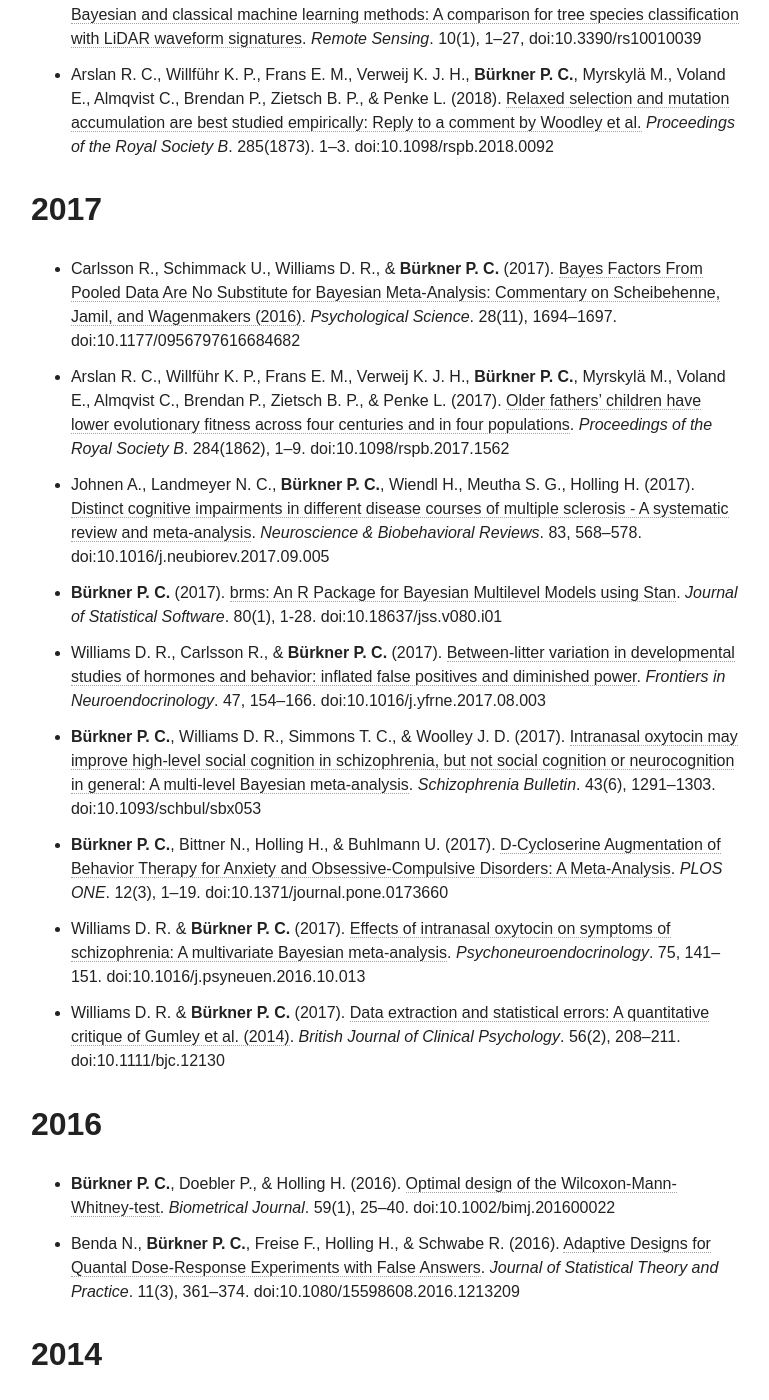
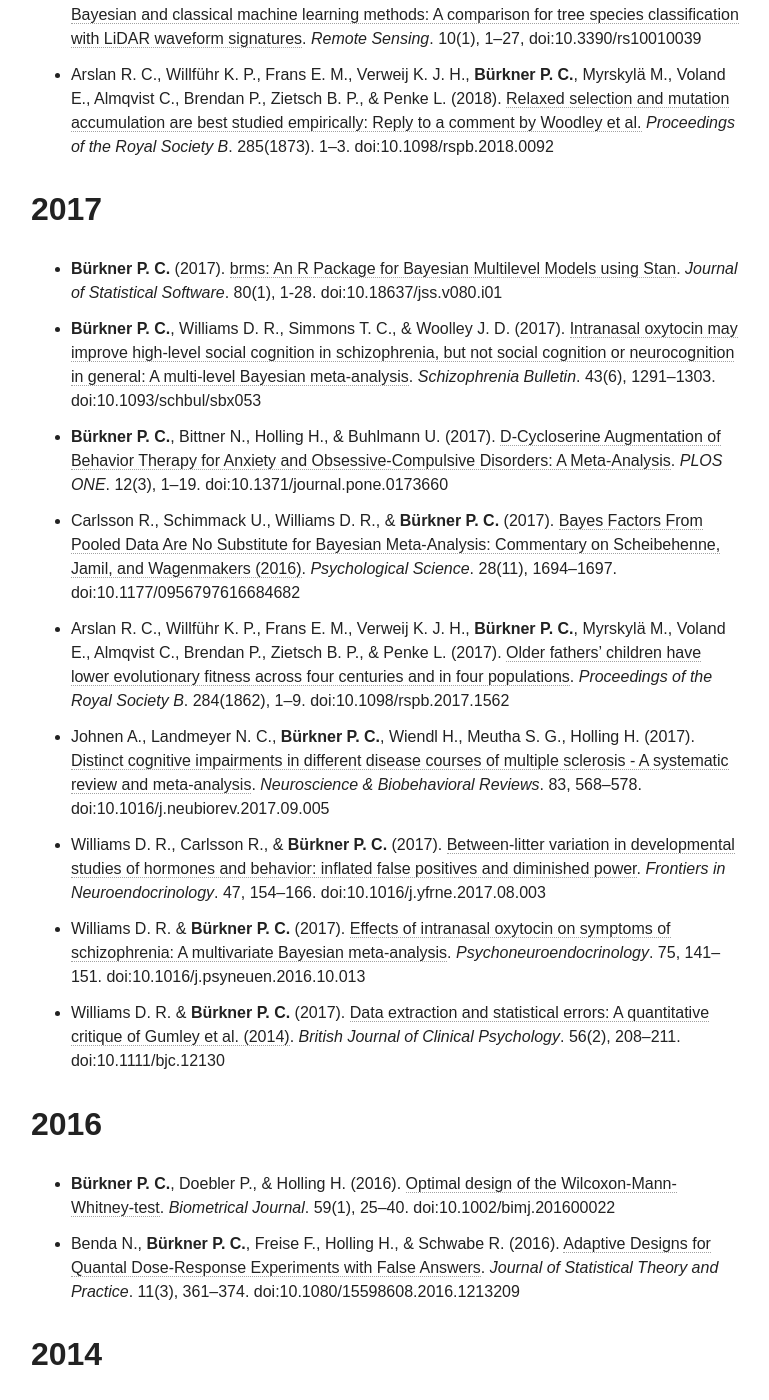
Before and after one commit to paul-buerkner/paul-buerkner.github.io, a Jekyll site: the page built from publications/index.md, in a window 1280 px wide and 1400 px high, scrolled down 2535 px. Shown: the whole window, without its empty margins (255-1024 px from the left). Built offline with Jekyll 4.4.1, drawn with Linux system fonts in a browser that asks for light colours; nearby versions of some CDN libraries; some of the changed text lies outside the part shown.

Commit message:
update list of publictions

```diff
--- a/publications/index.md
+++ b/publications/index.md
@@ -24,11 +24,11 @@
 * Beisemann M., Forthmann B., **Bürkner P. C.**, & Holling H. (2019). Psychometric Evaluation of an Alternate Scoring for the Remote Associates Test. *The Journal of Creative Behavior*. 1--16. doi:10.1002/jocb.394
 
 ## 2018
-* **Bürkner P. C.**, Schwabe S., & Holling H. (2018). [Optimal Designs for the Generalized Partial Credit Model](https://onlinelibrary.wiley.com/doi/full/10.1111/bmsp.12148). *British Journal of Mathematical and Statistical Psychology*. 1--23. *[preprint](https://arxiv.org/abs/1803.06517)* doi:10.1111/bmsp.12148
+* **Bürkner P. C.**, Schwabe S., & Holling H. (2018). [Optimal Designs for the Generalized Partial Credit Model](https://onlinelibrary.wiley.com/doi/full/10.1111/bmsp.12148). *British Journal of Mathematical and Statistical Psychology*. 1--23. [preprint](https://arxiv.org/abs/1803.06517)* doi:10.1111/bmsp.12148
+* **Bürkner P. C.** (2018). [Advanced Bayesian Multilevel Modeling with the R Package brms](https://journal.r-project.org/archive/2018/RJ-2018-017/index.html). *The R Journal*. 10(1), 395--411. doi:10.32614/RJ-2018-017
 * Johnen A., **Bürkner P. C.**, Landmeyer N. C., ..., & Salmen A. (2018). [Can we predict cognitive decline after initial diagnosis of multiple sclerosis? – Results from the German National early MS cohort (KKNMS)](https://link.springer.com/article/10.1007/s00415-018-9142-y). *Journal of Neurology*. 1--12.
 * Quante L., Kluger S., **Bürkner P. C.**, Ekman M., & Schubotz R. (2018). [Graph measures in task-based fMRI: functional integration during read-out of visual and auditory information](https://journals.plos.org/plosone/article?id=10.1371/journal.pone.0207119). *PLOS ONE*. 13(11), 1--18. doi:10.1371/journal.pone.0207119
 * Zetsche U., **Bürkner P. C.**, & Schulze L. (2018). [Shedding light on the association between repetitive negative thinking and deficits in cognitive control – a meta-analysis](https://www.sciencedirect.com/science/article/pii/S0272735817305421). *Clinical Psychology Review*. [preprint](https://psyarxiv.com/bz2ck/)
-* **Bürkner P. C.** (2018). [Advanced Bayesian Multilevel Modeling with the R Package brms](https://journal.r-project.org/archive/2018/RJ-2018-017/index.html). *The R Journal*. 10(1), 395--411. doi:10.32614/RJ-2018-017
 * Rathgeber M., **Bürkner P. C.**, Schiller E. M., & Holling H. (2018). [The Efficiacy of Emotionally Focused Therapy and Behavioral Couples Therapy: A Meta-Analysis](https://onlinelibrary.wiley.com/doi/abs/10.1111/jmft.12336). *Journal of Marital and Family Therapy*. 1--17. doi:10.1111/jmft.12336
 * Schneider I., Kugel H., Redlich R., Grotegerd D., Bürger C., **Bürkner P. C.**, Opel N., Dohm K., Zaremba D., Meinert S., Schröder N., Straßburg A. M., Schwarte K., Schettler C., Ambrée O., Rust S., Domschke K., Arolt V., Heindel W., Baune B., Zhang W., Dannlowski U., & Hohoff C. (2018). [Association of serotonin transporter gene AluJb methylation with major depression, amygdala responsiveness, 5-HTTLPR/rs25531 polymorphism, and stress](https://www.nature.com/articles/npp2017273). *Neuropsychopharmacology*. 1--9. doi:10.1038/npp.2017.273
 * Reinhold M., **Bürkner P. C.**, Holling H. (2018). [Effects of Expressive Writing on Depressive Symptoms – A Meta-Analysis](http://onlinelibrary.wiley.com/doi/10.1111/cpsp.12224/abstract). *Clinical Psychology: Science and Practice*. 25(1), 1--13. doi:10.1111/cpsp.12224
@@ -36,13 +36,13 @@
 * Arslan R. C., Willführ K. P., Frans E. M., Verweij K. J. H., **Bürkner P. C.**, Myrskylä M., Voland E., Almqvist C., Brendan P., Zietsch B. P., & Penke L. (2018). [Relaxed selection and mutation accumulation are best studied empirically: Reply to a comment by Woodley et al.](http://rspb.royalsocietypublishing.org/content/285/1873/20180092) *Proceedings of the Royal Society B*. 285(1873). 1--3. doi:10.1098/rspb.2018.0092
 
 ## 2017
+* **Bürkner P. C.** (2017). [brms: An R Package for Bayesian Multilevel Models using Stan](https://www.jstatsoft.org/article/view/v080i01). *Journal of Statistical Software*. 80(1), 1-28. doi:10.18637/jss.v080.i01
+* **Bürkner P. C.**, Williams D. R., Simmons T. C., & Woolley J. D. (2017). [Intranasal oxytocin may improve high-level social cognition in schizophrenia, but not social cognition or neurocognition in general: A multi-level Bayesian meta-analysis](https://academic.oup.com/schizophreniabulletin/article-abstract/doi/10.1093/schbul/sbx053/3861667/Intranasal-Oxytocin-May-Improve-High-Level-Social?redirectedFrom=fulltext). *Schizophrenia Bulletin*. 43(6), 1291--1303. doi:10.1093/schbul/sbx053
+* **Bürkner P. C.**, Bittner N., Holling H., & Buhlmann U. (2017). [D-Cycloserine Augmentation of Behavior Therapy for Anxiety and Obsessive-Compulsive Disorders: A Meta-Analysis](http://journals.plos.org/plosone/article?id=10.1371/journal.pone.0173660). *PLOS ONE*. 12(3), 1--19. doi:10.1371/journal.pone.0173660
 * Carlsson R., Schimmack U., Williams D. R., & **Bürkner P. C.** (2017). [Bayes Factors From Pooled Data Are No Substitute for Bayesian Meta-Analysis: Commentary on Scheibehenne, Jamil, and Wagenmakers (2016)](http://journals.sagepub.com/eprint/9iwbZegivfVhDZqRk4Dy/full). *Psychological Science*. 28(11), 1694--1697. doi:10.1177/0956797616684682
 * Arslan R. C., Willführ K. P., Frans E. M., Verweij K. J. H., **Bürkner P. C.**, Myrskylä M., Voland E., Almqvist C., Brendan P., Zietsch B. P., & Penke L. (2017). [Older fathers’ children have lower evolutionary fitness across four centuries and in four populations](http://rspb.royalsocietypublishing.org/content/royprsb/284/1862/20171562.full.pdf). *Proceedings of the Royal Society B*. 284(1862), 1--9. doi:10.1098/rspb.2017.1562
 * Johnen A., Landmeyer N. C., **Bürkner P. C.**, Wiendl H., Meutha S. G., Holling H. (2017). [Distinct cognitive impairments in different disease courses of multiple sclerosis - A systematic review and meta-analysis](https://www.ncbi.nlm.nih.gov/pubmed/28890199). *Neuroscience & Biobehavioral Reviews*. 83, 568--578. doi:10.1016/j.neubiorev.2017.09.005
-* **Bürkner P. C.** (2017). [brms: An R Package for Bayesian Multilevel Models using Stan](https://www.jstatsoft.org/article/view/v080i01). *Journal of Statistical Software*. 80(1), 1-28. doi:10.18637/jss.v080.i01
 * Williams D. R., Carlsson R., & **Bürkner P. C.** (2017). [Between-litter variation in developmental studies of hormones and behavior: inflated false positives and diminished power](http://www.sciencedirect.com/science/article/pii/S0091302217300468). *Frontiers in Neuroendocrinology*. 47, 154--166. doi:10.1016/j.yfrne.2017.08.003
-* **Bürkner P. C.**, Williams D. R., Simmons T. C., & Woolley J. D. (2017). [Intranasal oxytocin may improve high-level social cognition in schizophrenia, but not social cognition or neurocognition in general: A multi-level Bayesian meta-analysis](https://academic.oup.com/schizophreniabulletin/article-abstract/doi/10.1093/schbul/sbx053/3861667/Intranasal-Oxytocin-May-Improve-High-Level-Social?redirectedFrom=fulltext). *Schizophrenia Bulletin*. 43(6), 1291--1303. doi:10.1093/schbul/sbx053
-* **Bürkner P. C.**, Bittner N., Holling H., & Buhlmann U. (2017). [D-Cycloserine Augmentation of Behavior Therapy for Anxiety and Obsessive-Compulsive Disorders: A Meta-Analysis](http://journals.plos.org/plosone/article?id=10.1371/journal.pone.0173660). *PLOS ONE*. 12(3), 1--19. doi:10.1371/journal.pone.0173660
 * Williams D. R. & **Bürkner P. C.** (2017). [Effects of intranasal oxytocin on symptoms of schizophrenia: A multivariate Bayesian meta-analysis](http://www.sciencedirect.com/science/article/pii/S0306453016302128). *Psychoneuroendocrinology*. 75, 141--151. doi:10.1016/j.psyneuen.2016.10.013
 * Williams D. R. & **Bürkner P. C.** (2017). [Data extraction and statistical errors: A quantitative critique of Gumley et al. (2014)](http://onlinelibrary.wiley.com/doi/10.1111/bjc.12130/full). *British Journal of Clinical Psychology*. 56(2), 208--211. doi:10.1111/bjc.12130
 
```
Also changed, not shown: other parts of publications/index.md (+2 -2 lines), about/index.md (+1 -0 lines).
